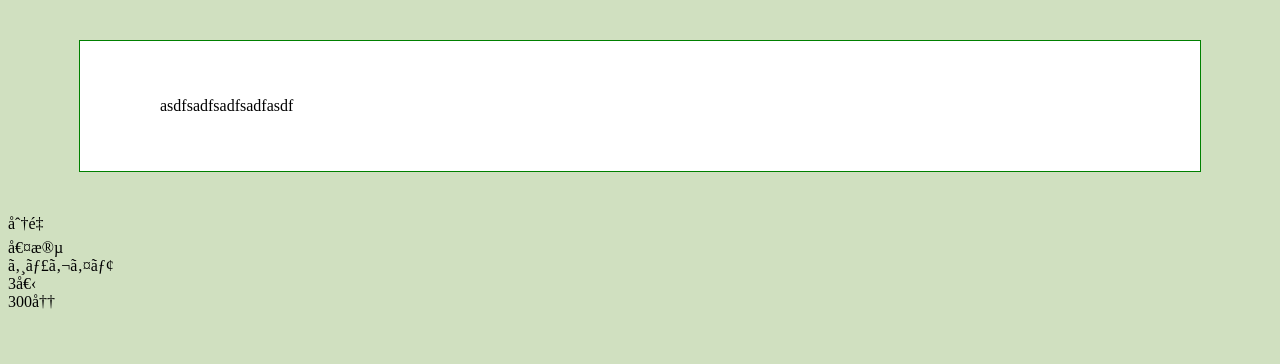
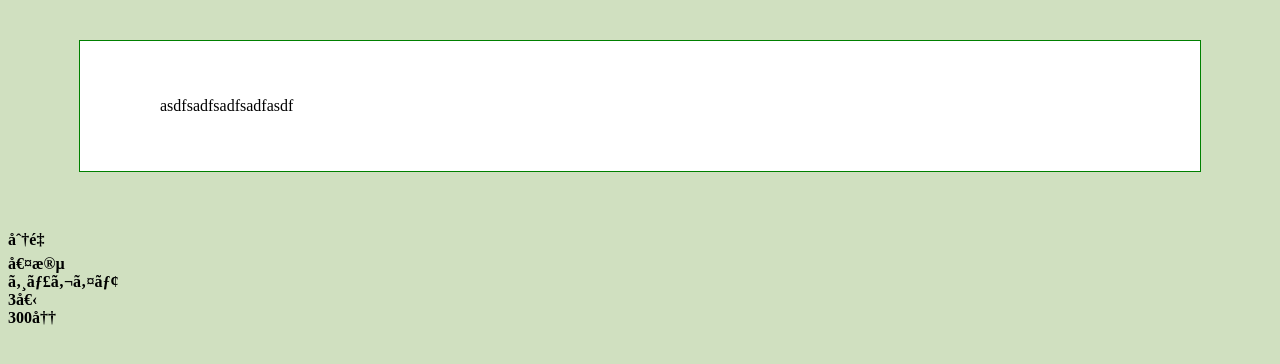
Before and after one commit to 1427019/2016web1-6, a plain HTML site: page index.html in a window 1280 px wide. Drawn offline with Linux system fonts and the light colour scheme.

Commit message:
Update default.css

```diff
--- a/css/default.css
+++ b/css/default.css
@@ -8,3 +8,11 @@ body{
   border:green 1px solid;
   background-color:white;
 }
+.explanation{
+  float:left;
+}
+dt{
+  clear:left;
+  float:letf;
+  font-weight:bold;
+}
```
